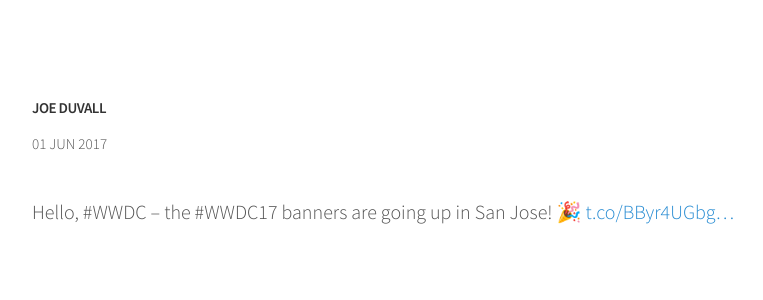
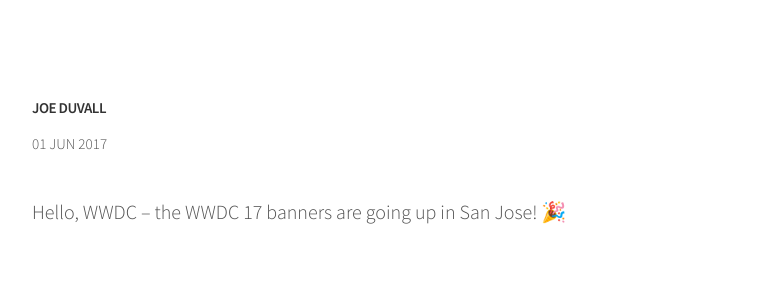
Before and after one commit to joeduvall4/joeduvall4.github.io.old, a Jekyll site: the page built from _posts/2017-06-01-t870384754360700928.md, in a window 1280 px wide. Shown: the top 300 px of the page, without its empty margins (248-1011 px from the left). Built offline with Jekyll 4.4.1, drawn with Linux system fonts in a browser that asks for light colours.

Commit message:
Mirroring from Micro.blog.

```diff
--- a/_posts/2017-06-01-t870384754360700928.md
+++ b/_posts/2017-06-01-t870384754360700928.md
@@ -5,4 +5,4 @@ audio:
 date: 2017-06-01 14:01:11 -0700
 guid: http://joe.duvall.micro.blog/2017/06/01/t870384754360700928.html
 ---
-Hello, #WWDC – the #WWDC17 banners are going up in San Jose! 🎉 [t.co/BByr4UGbg...](https://t.co/BByr4UGbgM)
+Hello, WWDC – the WWDC 17 banners are going up in San Jose! 🎉
```
